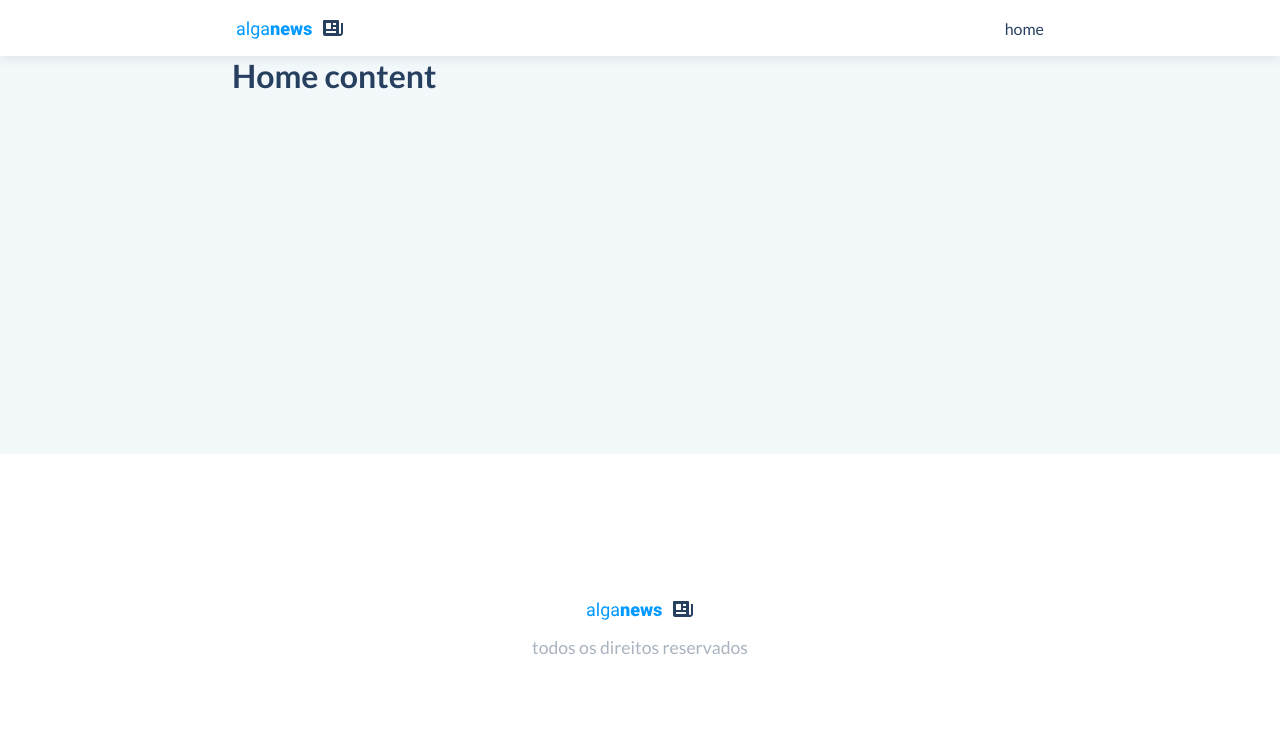
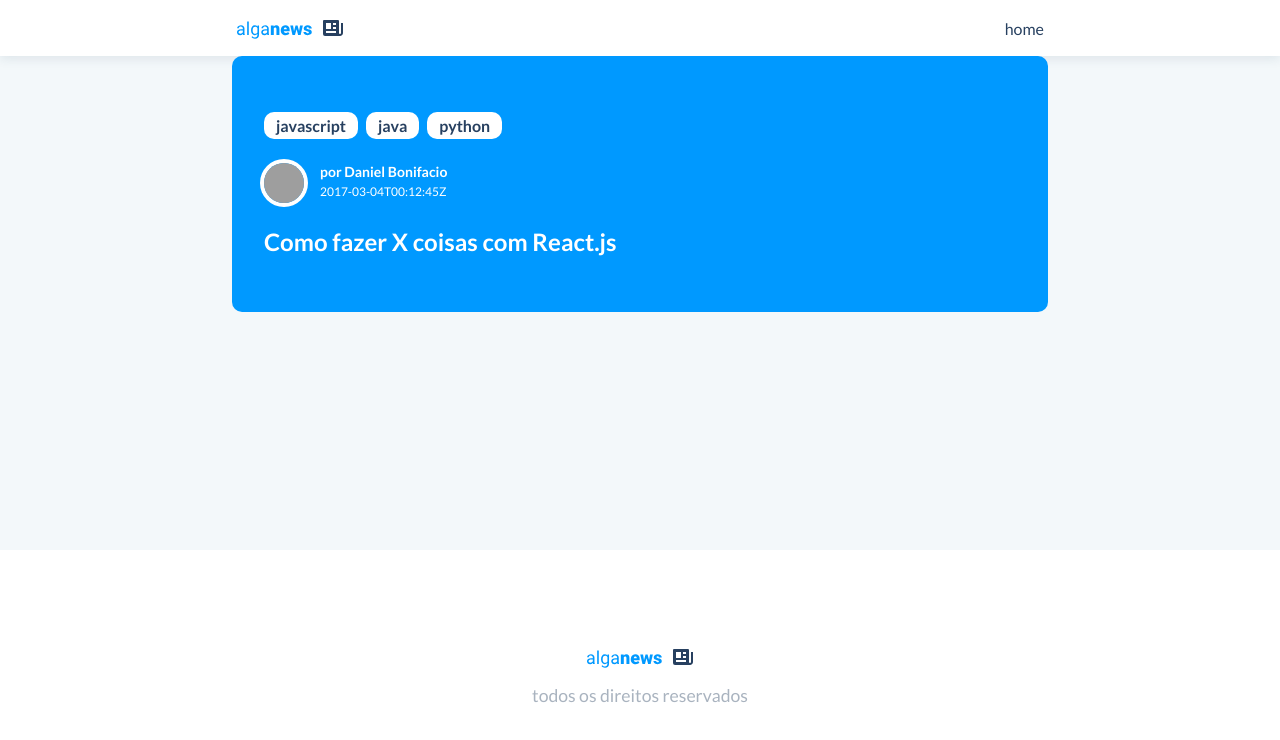
Before and after one commit to mauriciogirardi/workflow_alganews, a Next.js app in the folder alganew-blog/: page / in a window 1280 px wide. Shown: the top 740 px of the page. Built offline with nearby package versions, Linux system fonts and the light colour scheme; grey boxes are pictures that could not be loaded.

Commit message:
create featured post

```diff
--- a/alganew-blog/_constants.ts
+++ b/alganew-blog/_constants.ts
@@ -1,2 +1,2 @@
 export const HEADER_HEIGHT = 56
-export const FOOTER_HEIGHT = 346
+export const FOOTER_HEIGHT = 250
--- a/alganew-blog/package.json
+++ b/alganew-blog/package.json
@@ -10,6 +10,7 @@
   },
   "dependencies": {
     "babel-plugin-styled-components": "^2.0.5",
+    "mauricio.girardi-sdk": "^4.4.0",
     "next": "12.1.0",
     "polished": "^4.1.4",
     "react": "17.0.2",
--- a/alganew-blog/src/components/Content/styles.ts
+++ b/alganew-blog/src/components/Content/styles.ts
@@ -6,7 +6,7 @@ export const Wrapper = styled.div`
 `
 
 export const Container = styled.div`
-    max-width: 848px;
+    max-width: 53rem;
     margin: auto;
     padding: 0 1rem;
 `
--- /dev/null
+++ b/alganew-blog/src/components/FeaturedPost/index.tsx
@@ -0,0 +1,32 @@
+import { Post } from 'mauricio.girardi-sdk'
+
+import * as S from './styles'
+
+interface FeaturedPostProps {
+    postSummary: Post.Summary
+}
+
+export const FeaturedPost = ({ postSummary }: FeaturedPostProps) => {
+    return (
+        <S.Wrapper>
+            <S.Tags>
+                {postSummary.tags.map(tag => (
+                    <S.Tag key={tag}>{tag}</S.Tag>
+                ))}
+            </S.Tags>
+
+            <S.Editor>
+                <S.Avatar
+                    src={postSummary.editor.avatarUrls.small}
+                    alt={postSummary.editor.name}
+                />
+                <S.EditorDescription>
+                    <S.EditorName>por {postSummary.editor.name}</S.EditorName>
+                    <S.PostDate>{postSummary.editor.createdAt}</S.PostDate>
+                </S.EditorDescription>
+            </S.Editor>
+
+            <S.Title>{postSummary.title}</S.Title>
+        </S.Wrapper>
+    )
+}
--- /dev/null
+++ b/alganew-blog/src/components/FeaturedPost/styles.ts
@@ -0,0 +1,63 @@
+import styled from "styled-components";
+
+export const Wrapper = styled.div`
+    background-color: ${({ theme }) => theme.primaryBackground};
+    border-radius: ${({ theme }) => theme.borderRadius};
+    color: ${({ theme }) => theme.primaryForeground};
+    display: flex;
+    flex-direction: column;
+    min-height: 16rem;
+    justify-content: center;
+    padding: 2rem;
+    width: 100%;
+    gap: 1.5rem;
+`
+
+export const Tags = styled.ul`
+    list-style: none;
+    display: flex;
+    gap: 0.5rem;
+`
+
+export const Tag = styled.li`
+    background-color: ${({ theme }) => theme.activeElementBackground};
+    color: ${({ theme }) => theme.activeElementForeground};
+    border-radius: ${({ theme }) => theme.borderRadius};
+    text-transform: lowercase;
+    padding: 0.25rem 0.75rem;
+    font-weight: 600;
+    cursor: default;
+`
+
+export const Editor = styled.div`
+    display: flex;
+    gap: 1rem;
+`
+
+export const EditorDescription = styled.div`
+    display: flex;
+    flex-direction: column;
+    gap: 0.25rem;
+`
+
+export const PostDate = styled.p`
+    font-size: 0.75rem;
+`
+
+export const EditorName = styled.p`
+    font-size: 0.875rem;
+    font-weight: 700;
+`
+
+export const Avatar = styled.img`
+    height: 40px;
+    width: 40px;
+    object-fit: cover;
+    border-radius: 50%;
+    box-shadow: 0 0 0 4px ${({ theme }) => theme.primaryForeground};
+`
+
+export const Title = styled.h2`
+    font-size: 1.5rem;
+    font-weight: 600;
+`
--- a/alganew-blog/src/components/Footer/styles.ts
+++ b/alganew-blog/src/components/Footer/styles.ts
@@ -3,8 +3,8 @@ import styled from "styled-components";
 import { FOOTER_HEIGHT } from "../../../_constants";
 
 export const Wrapper = styled.footer`
-    background-color: ${p => p.theme.activeElementBackground};
-    color: ${p => p.theme.activeElementForeground};
+    background-color: ${({ theme }) => theme.activeElementBackground};
+    color: ${({ theme }) => theme.activeElementForeground};
     width: 100%;
     height: ${FOOTER_HEIGHT}px;
 `
@@ -15,13 +15,13 @@ export const Container = styled.div`
     flex-direction: column;
     justify-content: center;
     gap: 1rem;
-    max-width: 840px;
+    max-width: 52.5rem;
     margin: auto;
     height: 100%;
     padding: 0 1rem;
 
     > span {
         font-size: 1.1rem;
-        color: ${p => transparentize(0.6, p.theme.activeElementForeground)};
+        color: ${({ theme }) => transparentize(0.6, theme.activeElementForeground)};
     }
 `
--- a/alganew-blog/src/components/Header/styles.ts
+++ b/alganew-blog/src/components/Header/styles.ts
@@ -3,9 +3,9 @@ import { transparentize } from "polished";
 import { HEADER_HEIGHT } from "../../../_constants";
 
 export const Wrapper = styled.header`
-    background-color: ${p => p.theme.activeElementBackground};
-    color: ${p => p.theme.activeElementForeground};
-    box-shadow: 0 3px 10px ${p => transparentize(0.9, p.theme.pageForeground)};
+    background-color: ${({ theme }) => theme.activeElementBackground};
+    color: ${({ theme }) => theme.activeElementForeground};
+    box-shadow: 0 3px 10px ${({ theme }) => transparentize(0.9, theme.pageForeground)};
     width: 100%;
     height: ${HEADER_HEIGHT}px;
 `
@@ -14,7 +14,7 @@ export const Container = styled.div`
     display: flex;
     align-items: center;
     justify-content: space-between;
-    max-width: 840px;
+    max-width: 52.5rem;
     margin: auto;
     height: 100%;
     padding: 0 1rem;
--- a/alganew-blog/src/components/Navbar/styles.ts
+++ b/alganew-blog/src/components/Navbar/styles.ts
@@ -4,16 +4,16 @@ export const Container = styled.nav`
     ul {
         display: flex;
         list-style: none;
-        gap: 8px;
+        gap: 0.5rem;
 
         a {
-            color: ${p => p.theme.pageForeground};
+            color: ${({ theme }) => theme.pageForeground};
             text-decoration: none;
             text-transform: lowercase;
             transition: color .25s ease;
 
             :hover {
-                color: ${p => p.theme.primaryBackground}
+                color: ${({ theme }) => theme.primaryBackground}
             }
         }
     }
--- a/alganew-blog/src/pages/index.tsx
+++ b/alganew-blog/src/pages/index.tsx
@@ -1,10 +1,46 @@
+import { FeaturedPost } from '../components/FeaturedPost'
 import type { NextPage } from 'next'
+
+const fake = {
+    id: 42,
+    slug: "como-fazer-x-coisas-com-react-js",
+    title: "Como fazer X coisas com React.js",
+    imageUrls: {
+        default: "https://storage.googleapis.com/alganews-files/posts/avatar-joao.jpeg",
+        small: "https://storage.googleapis.com/alganews-files/posts/avatar-joao-small.jpeg",
+        medium: "https://storage.googleapis.com/alganews-files/posts/avatar-joao-medium.jpeg",
+        large: "https://storage.googleapis.com/alganews-files/posts/avatar-joao-large.jpeg"
+    },
+    editor: {
+        id: 29,
+        name: "Daniel Bonifacio",
+        avatarUrls: {
+            default: "https://storage.googleapis.com/alganews-files/posts/avatar-joao.jpeg",
+            small: "https://avatars.githubusercontent.com/u/51093343?v=4",
+            medium: "https://storage.googleapis.com/alganews-files/posts/avatar-joao-medium.jpeg",
+            large: "https://storage.googleapis.com/alganews-files/posts/avatar-joao-large.jpeg"
+        },
+        createdAt: "2017-03-04T00:12:45Z"
+    },
+    createdAt: "2020-12-01T18:09:02Z",
+    updatedAt: "2022-02-27T14:48:21.457Z",
+    published: true,
+    tags: [
+        "JavaScript",
+        "Java",
+        "Python"
+    ],
+    canBePublished: true,
+    canBeUnpublished: true,
+    canBeDeleted: true,
+    canBeEdited: true
+}
 
 const Home: NextPage = () => {
     return (
-        <div>
-            <h1>Home content</h1>
-        </div>
+        <>
+            <FeaturedPost postSummary={fake} />
+        </>
     )
 }
 
--- a/alganew-blog/src/styles/globalStyles.ts
+++ b/alganew-blog/src/styles/globalStyles.ts
@@ -12,8 +12,8 @@ export const GlobalStyles = createGlobalStyle`
     }
 
     body {
-        background-color: ${p => p.theme.pageBackground};
-        color: ${p => p.theme.pageForeground};
+        background-color: ${({ theme }) => theme.pageBackground};
+        color: ${({ theme }) => theme.pageForeground};
         font-family: "Lato", sans-serif;
     }
 `
```
Also changed, not shown: 1 other file (tests, documents, lock files or other folders).
